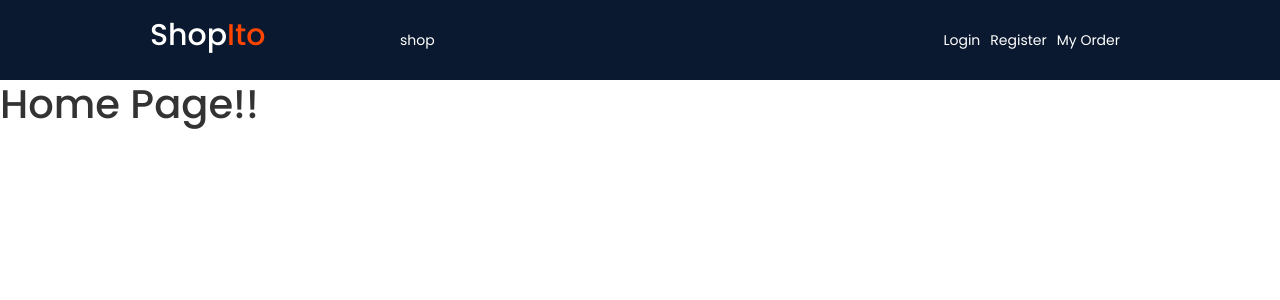
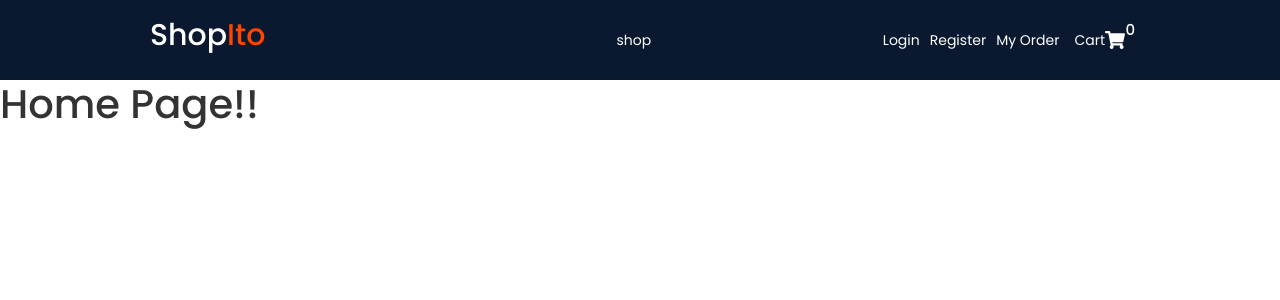
Before and after one commit to AbhishekKhangare21/Shopito-MERN, a React (Create React App) app in the folder frontend/: page / in a window 1280 px wide. Shown: the top 300 px of the page. Built offline with nearby package versions, Linux system fonts and the light colour scheme.

Commit message:
feat: toggle sidebar

```diff
--- a/frontend/package.json
+++ b/frontend/package.json
@@ -26,7 +26,7 @@
     "react-country-region-selector": "^3.6.1",
     "react-datepicker": "^4.14.1",
     "react-dom": "^18.2.0",
-    "react-icons": "^4.7.1",
+    "react-icons": "^4.12.0",
     "react-multi-carousel": "^2.8.4",
     "react-paginate": "^8.1.4",
     "react-quill": "^2.0.0",
--- a/frontend/src/components/header/Header.js
+++ b/frontend/src/components/header/Header.js
@@ -1,6 +1,8 @@
-import React from "react";
+import React, { useState } from "react";
 import styles from "./Header.module.scss";
 import { Link, NavLink } from "react-router-dom";
+import { FaShoppingCart, FaTimes } from "react-icons/fa";
+import { HiOutlineMenuAlt3 } from "react-icons/hi";
 
 // this is called js wrapper
 const logo = (
@@ -15,18 +17,55 @@
 const activeLink = ({ isActive }) => (isActive ? `${styles.active}` : "");
 
 const Header = () => {
+  const [showMenu, setShowMenu] = useState(false);
+
+  const toggleMenu = () => {
+    setShowMenu(!showMenu);
+  };
+  const hideMenu = () => {
+    setShowMenu(false);
+  };
+
+  const cart = (
+    <span className={styles.cart}>
+      <Link to={"/cart"}>
+        Cart
+        <FaShoppingCart size={20} />
+        <p>0</p>
+      </Link>
+    </span>
+  );
+
   return (
     <header>
       <div className={styles.header}>
         {logo}
-        <nav>
+        <nav
+          className={
+            showMenu ? `${styles["show-nav"]}` : `${styles["hide-nav"]}`
+          }
+        >
+          <div
+            className={
+              showMenu
+                ? `${styles["nav-wrapper"]} ${styles["show-nav-wrapper"]}`
+                : `${styles["nav-wrapper"]}`
+            }
+            onClick={hideMenu}
+          ></div>
+
           <ul>
+            <li className={styles["logo-mobile"]}>
+              {logo}
+              <FaTimes size={22} color="#fff" onClick={hideMenu} />
+            </li>
             <li>
               <NavLink to="/shop" className={activeLink}>
                 shop
               </NavLink>
             </li>
           </ul>
+
           <div className={styles["header-right"]}>
             <span className={styles.links}>
               <NavLink to={"login"} className={activeLink}>
@@ -39,8 +78,13 @@
                 My Order
               </NavLink>
             </span>
+            {cart}
           </div>
         </nav>
+        <div className={styles["menu-icon"]}>
+          {cart}
+          <HiOutlineMenuAlt3 size={28} onClick={toggleMenu} />
+        </div>
       </div>
     </header>
   );
```
Also changed, not shown: 1 other file (tests, documents, lock files or other folders).
